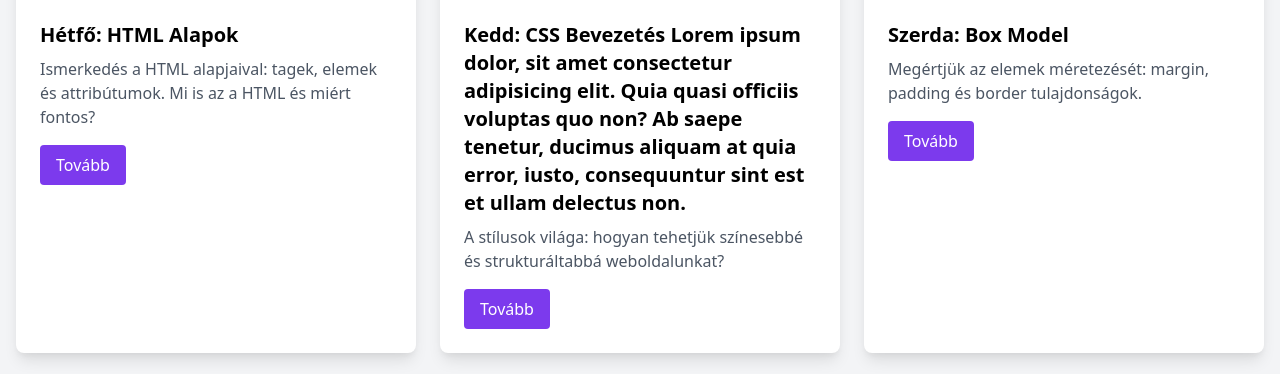
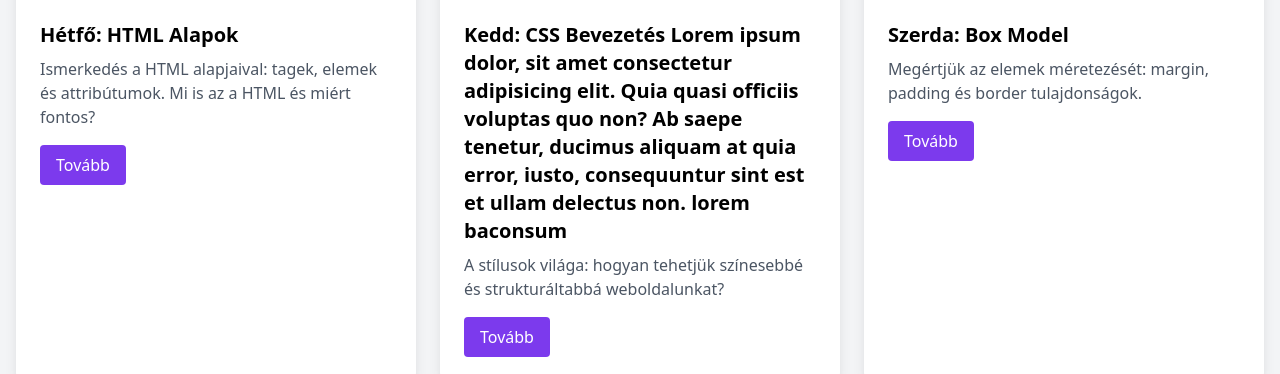
Before and after one commit to SunyiSunny/2025.01.30, a plain HTML site: page gh-minta-tartalom/index.html in a window 1280 px wide. Shown: the part 395-769 px from the top of the page. Drawn offline with nearby package versions, Linux system fonts and the light colour scheme.

Commit message:
loremeztetés

```diff
--- a/gh-minta-tartalom/index.html
+++ b/gh-minta-tartalom/index.html
@@ -41,7 +41,7 @@
                 <div class="p-6">
                     <h3 class="text-xl font-bold mb-2">Kedd: CSS Bevezetés Lorem ipsum dolor, sit amet consectetur
                         adipisicing elit. Quia quasi officiis voluptas quo non? Ab saepe tenetur, ducimus aliquam at
-                        quia error, iusto, consequuntur sint est et ullam delectus non.</h3>
+                        quia error, iusto, consequuntur sint est et ullam delectus non. lorem baconsum</h3>
                     <p class="text-gray-600">A stílusok világa: hogyan tehetjük színesebbé és strukturáltabbá
                         weboldalunkat?</p>
                     <a href="kedd.html" class="inline-block mt-4 bg-purple-600 text-white px-4 py-2 rounded">Tovább</a>
```
